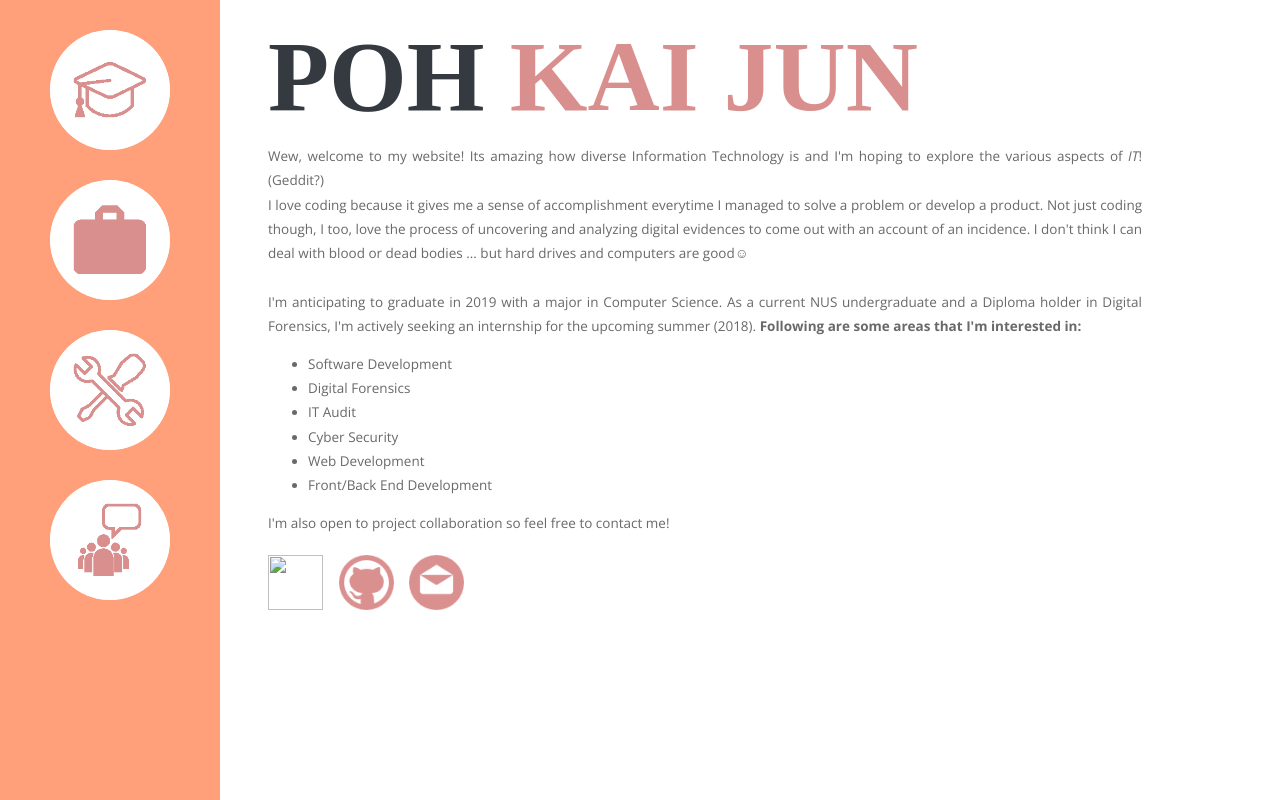
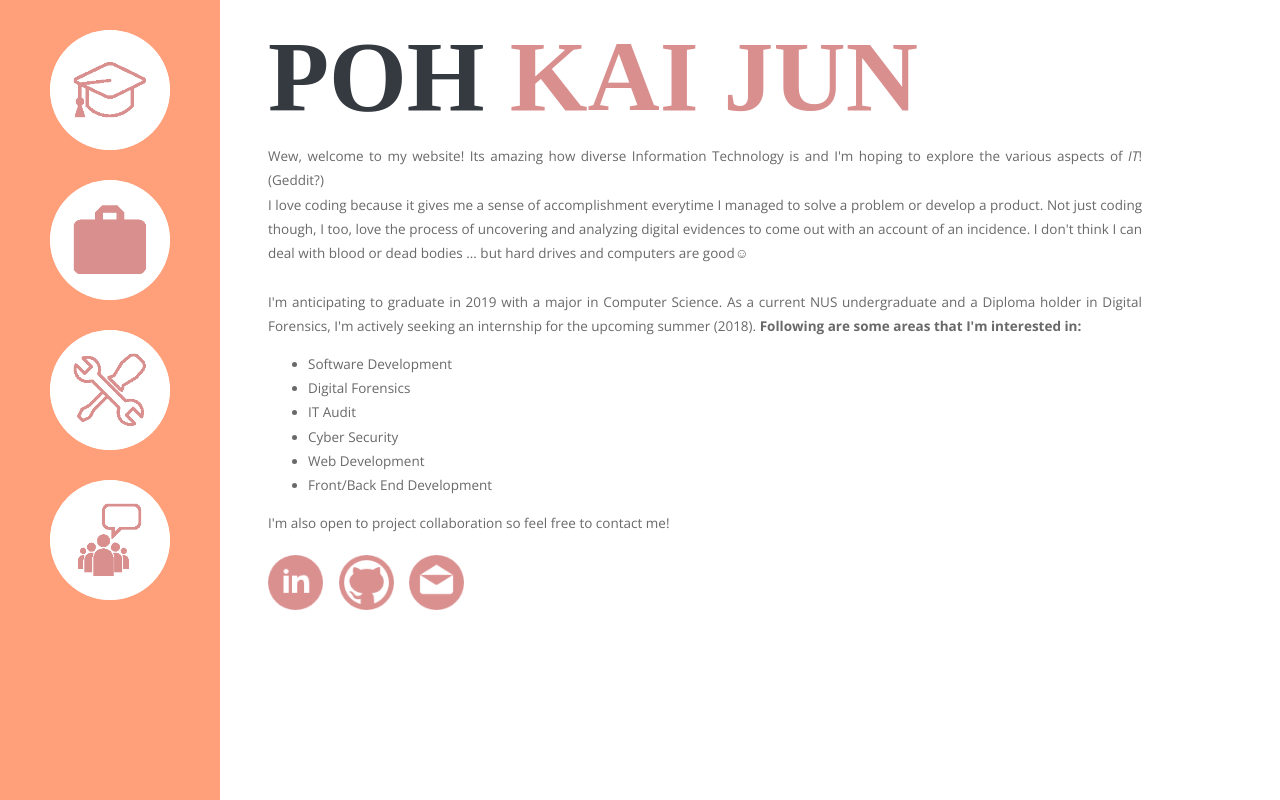
Before and after one commit to pkaijun/pkaijun.github.io, a plain HTML site: page index.html in a window 1280 px wide. Drawn offline with nearby package versions, Linux system fonts and the light colour scheme; a web font is replaced by a local one.

Commit message:
Update index.html

```diff
--- a/index.html
+++ b/index.html
@@ -54,7 +54,7 @@
 
 	I'm also open to project collaboration so feel free to contact me!
 	<div class="social-media">
-		<a href="https://www.linkedin.com/in/pkaijun/"><img src="linkedin.png" class="icon"></a>
+		<a href="https://www.linkedin.com/in/pkaijun/"><img src="img/linkedin.png" class="icon"></a>
 		<a href="https://github.com/pkaijun"><img src="img/github.png" class ="icon"></a>
 		<a href="mailto:kai_jun96@hotmail.com"><img src="img/email.png" class="icon"></a>
 	</div>
```
